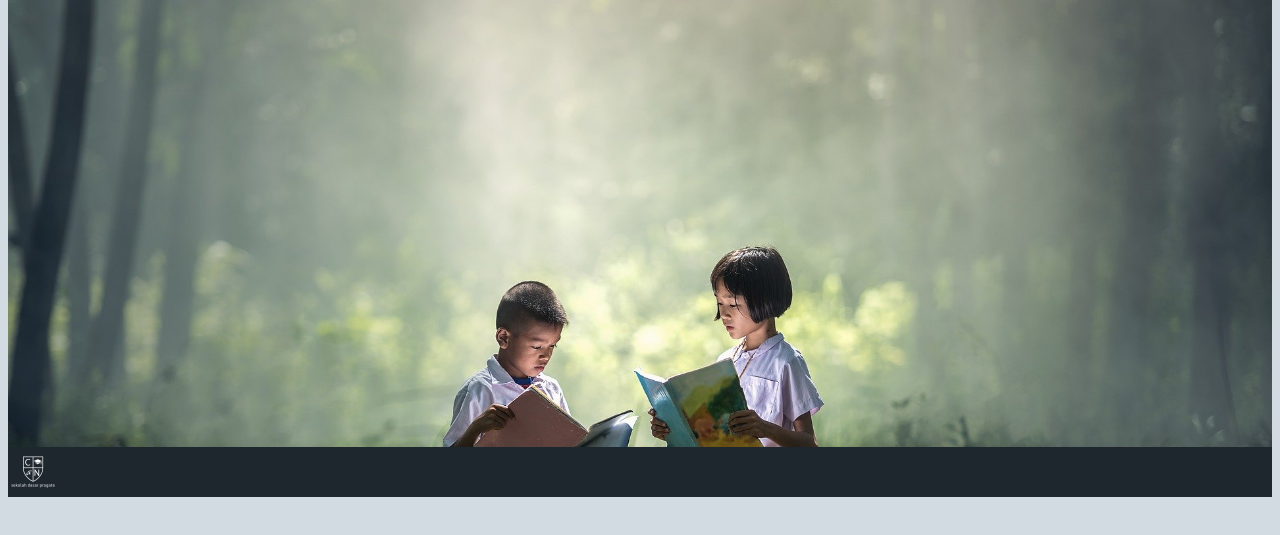
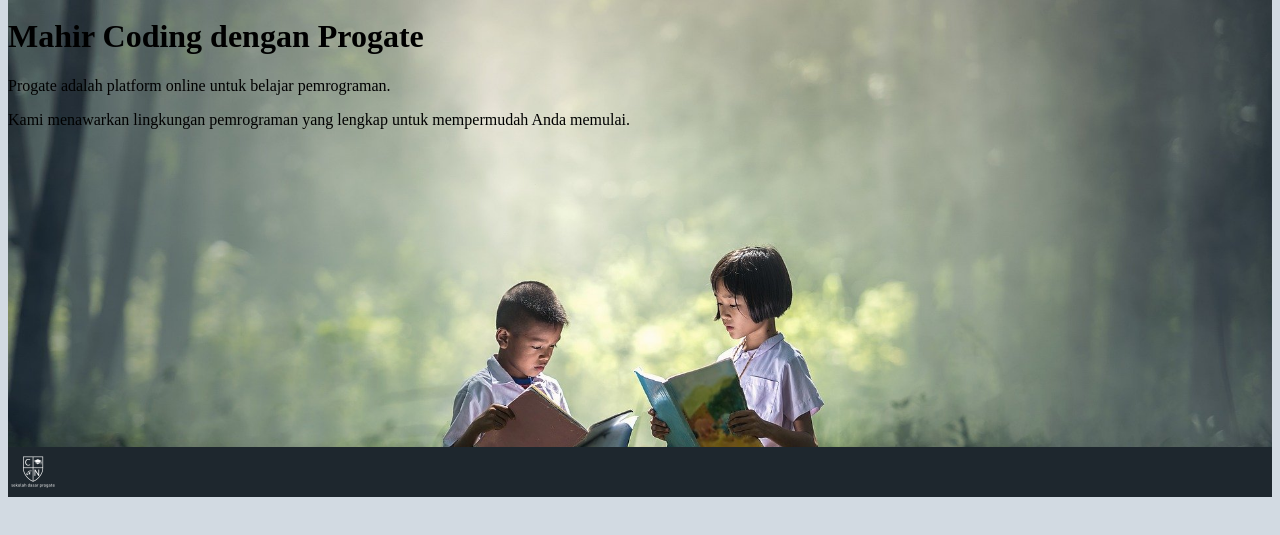
Before and after one commit to koesma/digitalentA07, a plain HTML site: page index.html in a window 1280 px wide. Shown: the part 61-596 px from the top of the page. Drawn offline with Linux system fonts and the light colour scheme.

Commit message:
Update index.html

```diff
--- a/index.html
+++ b/index.html
@@ -12,20 +12,31 @@
 <body>
 <div class="container">
 <header>
-        <div class="header-wrapper">
-          <a href="#"><img src="assets/SD_Progate_Putih.png" alt=""></a>
+<div class="header-wrapper">
+
+<a href="#"><img src="assets/SD_Progate_Putih.png" alt=""></a>
   <div class="header">
   <a href="#" class="logo"></a>
   <div class="header-right">
     <a href="#">Home</a>
     <a href="#">Contact</a>
     <a href="#">About</a>
-  </div>
 </div>
 </div>
+</div>
+
 <div class="menu-wrapper">
 </div>
 </header>
+
+<div class="isi">
+<h1>Mahir Coding dengan Progate</h1>
+<p>Progate adalah platform online untuk belajar pemrograman.</p>
+<p>Kami menawarkan lingkungan pemrograman yang lengkap untuk mempermudah Anda memulai.</p>
+
+
+
+</div>
 </div>
 
 
```
